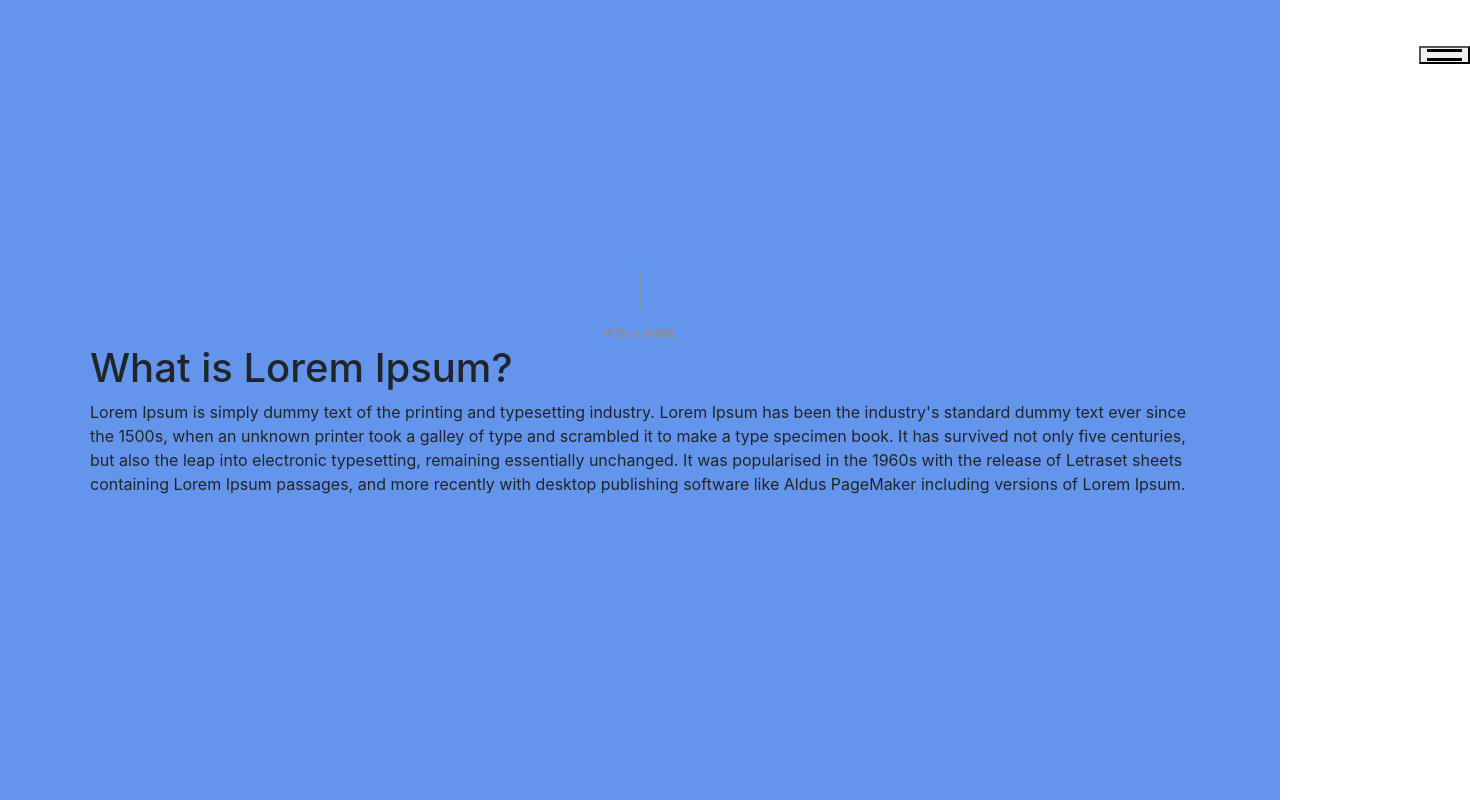
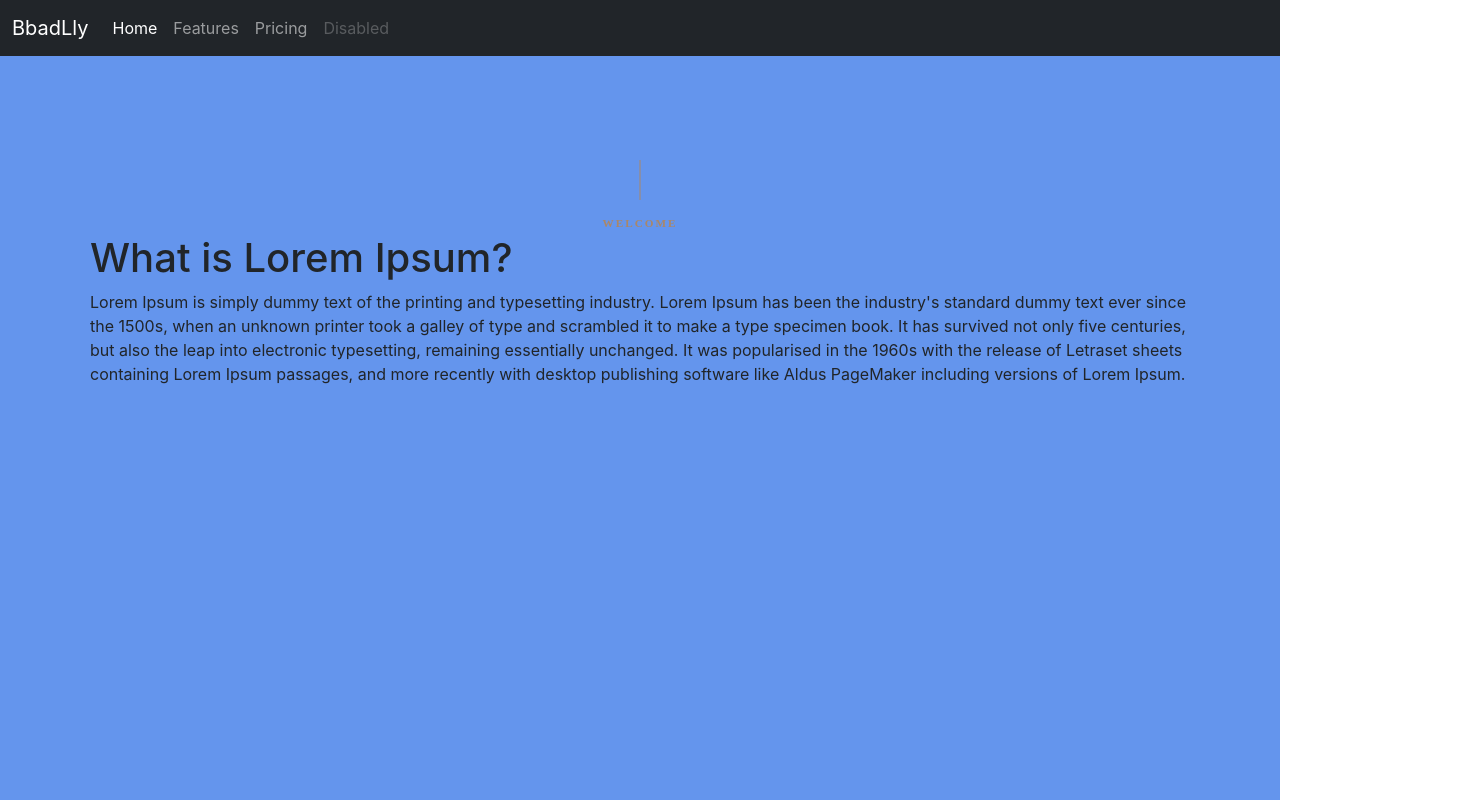
Before and after one commit to LLXGF1/my-app, a React (Create React App) app: page / in a window 1280 px wide. Shown: the top 800 px of the page, 1470 px wide, since content can reach past the window. Built offline with nearby package versions, Linux system fonts and the light colour scheme.

Commit message:
[UPDATE] Returning to the old navbar

```diff
--- a/src/App.css
+++ b/src/App.css
@@ -75,12 +75,28 @@
   margin-top: 200px;
 }
 
-.navbar-container{
+.navbar-header{
   position: fixed;
   top: 0px;
   left: 0px;
   right: 0px;
   z-index: 15;
+}
+
+.navbar-container{
+  width: calc(100% - 180px);
+  margin-left: 90px;
+  margin-right: 90px;
+}
+
+.navbar-container{
+  width: calc(100% - 240px);
+  margin-left: 120px;
+  margin-right: 120px;
+}
+
+.navbar-container{
+  width: 1156px;
 }
 
 .navbar-container{
--- a/src/App.js
+++ b/src/App.js
@@ -8,13 +8,8 @@ import Logo from "./Compoments/Navbar/Logo.js"
 function App() {
   return (
     <div className="page-container">
-      <div className="navbar-container">
-        <div className ="navbar-container">
-          <div className="navbar-box">
-            <Logo />
-            <Navbar2/>
-          </div>
-        </div>
+      <div className="navbar-header">
+        <Navbar/>
       </div>
       <div className="content-warp">
         <section className="home-section">
```
Also changed, not shown: 1 other file (tests, documents, lock files or other folders). Lines whose indentation alone changed are shown as unchanged.
